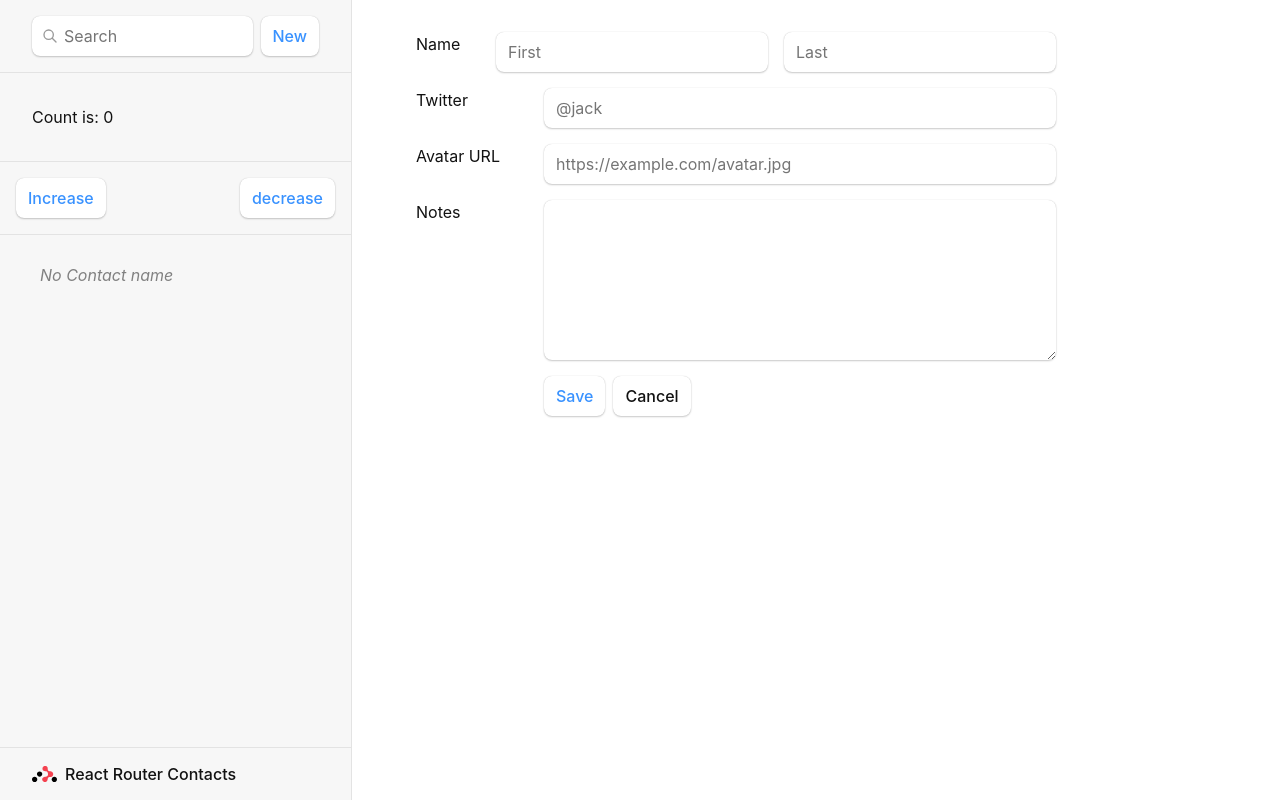
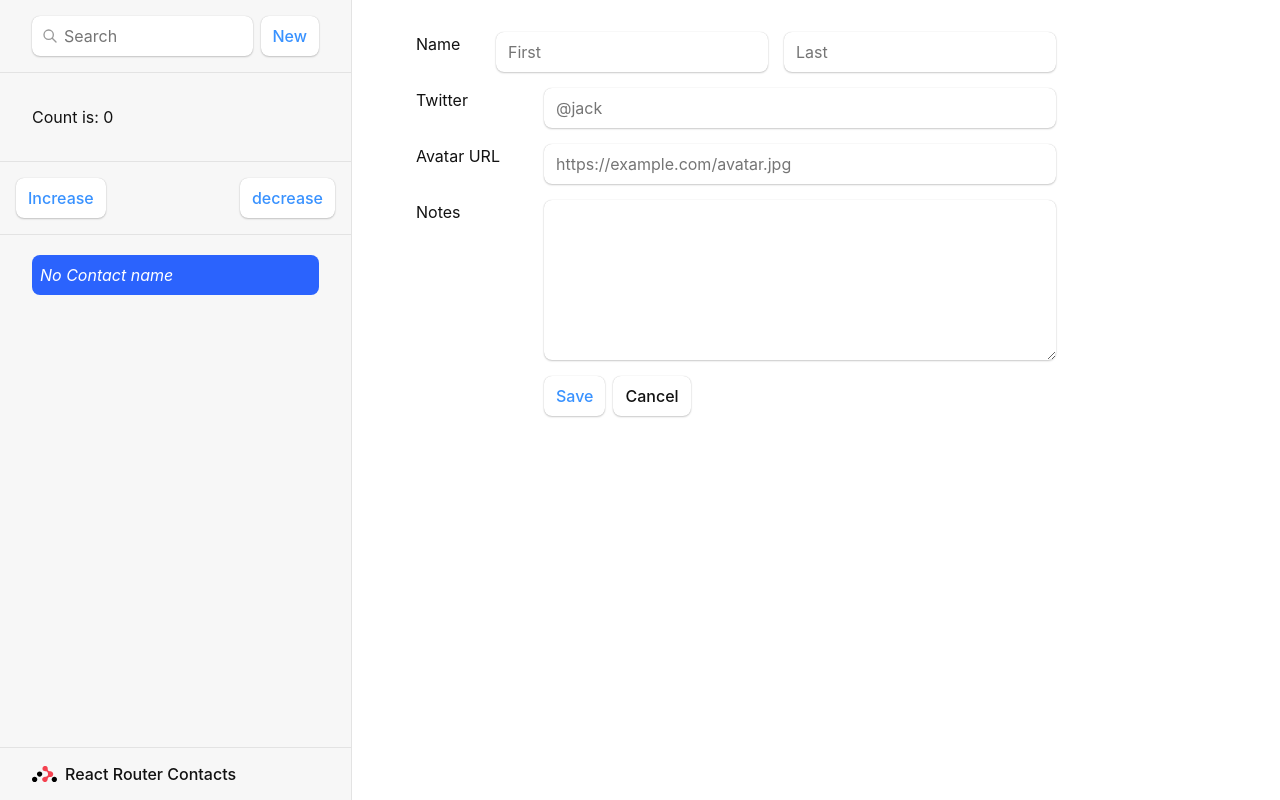
Before and after one commit to DavideCoppola/routing-prova, a React (Vite) app: page / in a window 1280 px wide. Both pictures are taken after a click on the button "New". Built offline with nearby package versions, Linux system fonts and the light colour scheme.

Commit message:
[ADD] Adding NavLink

```diff
--- a/src/routes/Contact.tsx
+++ b/src/routes/Contact.tsx
@@ -1,5 +1,5 @@
 import { observer } from "mobx-react";
-import { Form/* , useLoaderData, */, useParams } from "react-router-dom";
+import { Form, useParams } from "react-router-dom";
 import { IContactStore } from "../store/ContactStore";
 import { Contact as ContactType } from "../types/ContactStoreTypes";
 
--- a/src/routes/EditContact.tsx
+++ b/src/routes/EditContact.tsx
@@ -1,4 +1,4 @@
-import { Form/* , useLoaderData */, useParams } from "react-router-dom";
+import { Form, useParams } from "react-router-dom";
 import { observer } from "mobx-react";
 import { IContactStore } from "../store/ContactStore";
 
@@ -7,7 +7,7 @@ interface EditContactProps {
 }
 
 const EditContact = observer((props: EditContactProps) => {
-  // const { contact }: any = useLoaderData();
+
   const { contactStore } = props;
   const { contactId } = useParams();
   const contact = contactStore.getContact(contactId ?? '');
--- a/src/routes/Root.tsx
+++ b/src/routes/Root.tsx
@@ -1,6 +1,7 @@
-import { Outlet, Link, Form } from "react-router-dom";
+import { Outlet, /* Link, */ Form, NavLink, } from "react-router-dom";
 import CounterStore from '../store/CounterStore.ts';
 import { IContactStore } from "../store/ContactStore.ts";
+import { Contact } from "../types/ContactStoreTypes.ts";
 import { observer } from "mobx-react";
 import Counter from "../components/Counter";
 interface RootProps {
@@ -8,7 +9,7 @@ interface RootProps {
 }
 
 const Root = observer((props: RootProps) => {
-  // const { contacts }: any = useLoaderData();
+
   const { contactStore } = props;
   const { contacts } = contactStore;
 
@@ -34,11 +35,20 @@ const Root = observer((props: RootProps) => {
         </div>
         <Counter counterStore={CounterStore}/>
         <nav>
-          {contacts.length ? (
+          {contacts.length > 0 ? (
             <ul>
-              {contacts.map((contact: any) => (
+              {contacts.map((contact: Contact) => (
                 <li key={contact.id}>
-                  <Link to={`contacts/${contact.id}`}>
+                  <NavLink
+                    to={`contacts/${contact.id}`}
+                    className={({ isActive, isPending }) =>
+                      isActive
+                        ? "active"
+                        : isPending
+                        ? "pending"
+                        : ""
+                    }
+                  >
                     {contact.first || contact.last ? (
                       <>
                         {contact.first} {contact.last}
@@ -47,7 +57,7 @@ const Root = observer((props: RootProps) => {
                       <i>No Contact name</i>
                     )}{" "}
                     {contact.favorite && <span>★</span>}
-                  </Link>
+                  </NavLink>
                 </li>
               ))}
             </ul>
```
